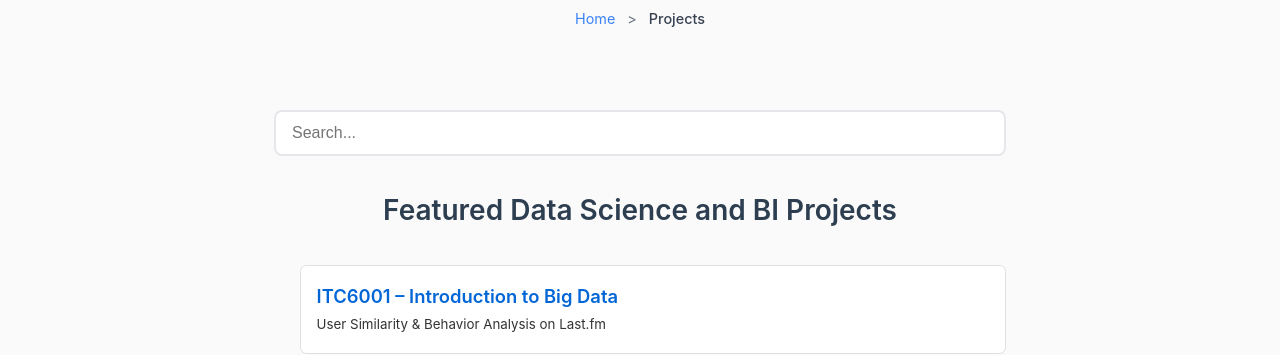
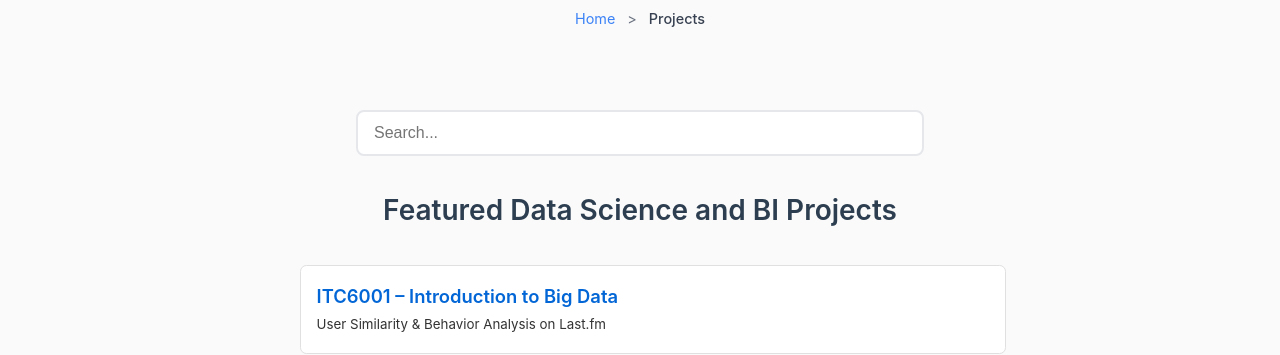
Before and after one commit to C-Kapsalis/portfolio-website, a Jekyll site: the page built from index.md, in a window 1280 px wide. Shown: the part 121-476 px from the top of the page. Built offline with Jekyll 4.4.1, drawn with Linux system fonts in a browser that asks for light colours; comment, search, counter and statistics services are not loaded.

Commit message:
Revert "new approach in styling the search bar"
This reverts commit 627d045b90cd138f3bfb531cccd170ee8006f58a.

```diff
--- a/assets/css/style.css
+++ b/assets/css/style.css
@@ -169,9 +169,11 @@ body:not(.home-page) .wrapper {
 }
 
 
-/* simple search feature styling - i want it to stick to the breadcrumbs */
+/* simple search feature styling */
 .search-box {
-  margin: 0 auto 2rem auto !important; /* Zero top margin */
+  max-width: 600px;
+  padding: 0 1rem;
+  margin: 1rem auto 2rem auto; /* Consistent spacing */
 }
 
 /* Force consistent positioning regardless of page content */
```
